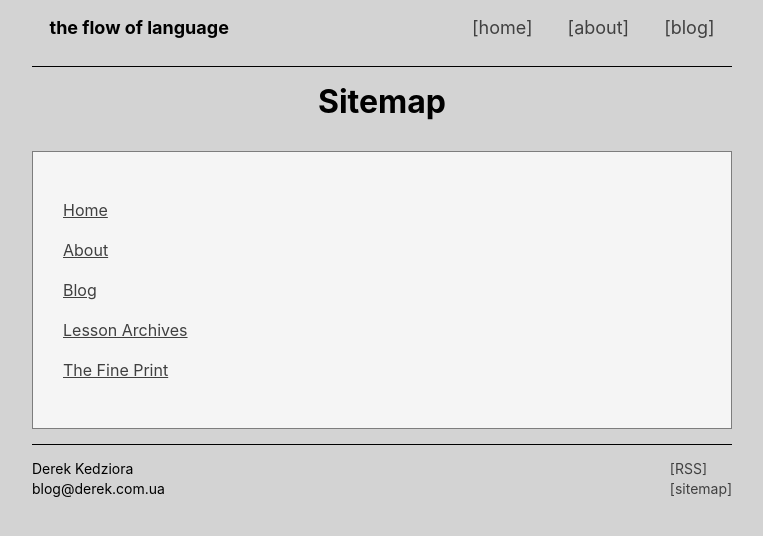
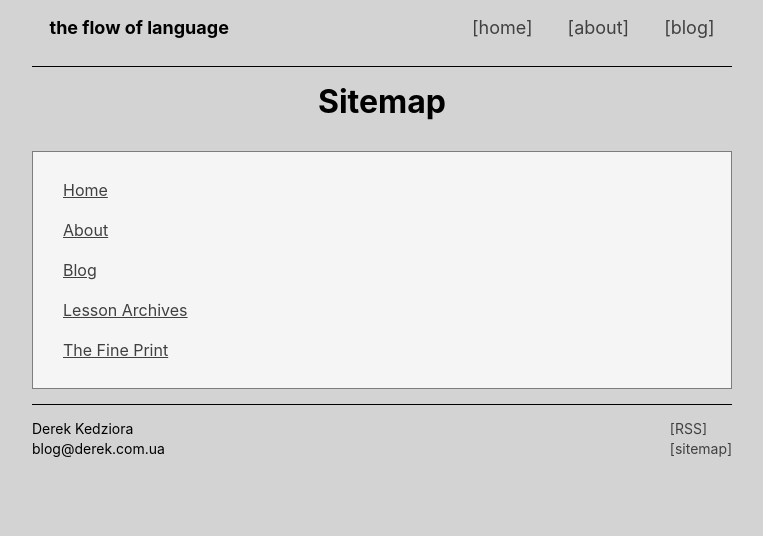
Before and after one commit to ZeroDeth/derekkedziora.github.io, a Jekyll site: the page built from pages/sitemap.html, in a window 1280 px wide. Shown: the top 536 px of the page, without its empty margins (258-1021 px from the left). Built offline with Jekyll 4.4.1, drawn with Linux system fonts in a browser that asks for light colours; comment, search, counter and statistics services are not loaded; grey boxes are pictures that could not be loaded.

Commit message:
container padding changed

```diff
--- a/css/main.css
+++ b/css/main.css
@@ -92,7 +92,7 @@ footer ul {
 
 .post-content {
   margin: 30px 0px 15px 0px;
-  padding: 30px 30px;
+  padding: 10px 30px 10px 30px;
   border: solid;
   border-color: #7d7d7d;
   border-width: 1px;
```
